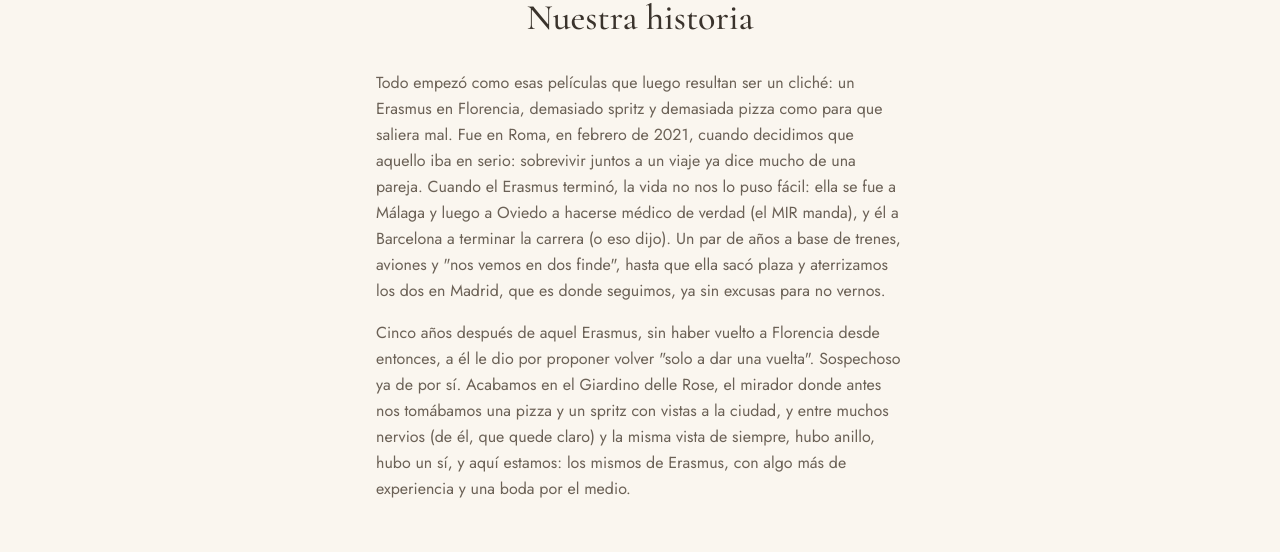
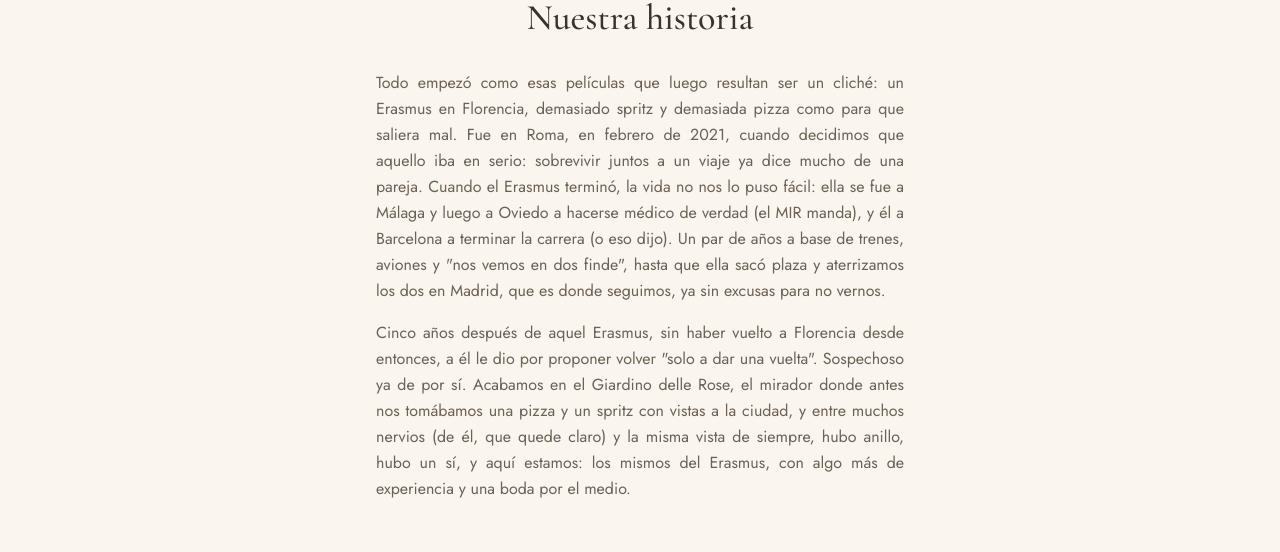
Before and after one commit to JavierBotella98/boda-javier-maria, a Next.js app: page /nuestra-historia in a window 1280 px wide. Shown: the part 139-691 px from the top of the page. Built offline with nearby package versions, Linux system fonts and the light colour scheme; no server answers.

Commit message:
Justify story paragraphs and fix "del Erasmus" wording

```diff
--- a/src/app/nuestra-historia/page.tsx
+++ b/src/app/nuestra-historia/page.tsx
@@ -8,7 +8,7 @@ export default function NuestraHistoriaPage() {
       <PageHeader title={ourStory.title} />
       <FadeIn className="mx-auto max-w-xl space-y-4 px-4 pb-16 sm:px-6">
         {ourStory.paragraphs.map((paragraph, index) => (
-          <p key={index} className="text-ink-soft leading-relaxed">
+          <p key={index} className="text-ink-soft leading-relaxed text-justify">
             {paragraph}
           </p>
         ))}
--- a/src/config/site-content.ts
+++ b/src/config/site-content.ts
@@ -112,7 +112,7 @@ export const ourStory = {
   title: "Nuestra historia",
   paragraphs: [
     'Todo empezó como esas películas que luego resultan ser un cliché: un Erasmus en Florencia, demasiado spritz y demasiada pizza como para que saliera mal. Fue en Roma, en febrero de 2021, cuando decidimos que aquello iba en serio: sobrevivir juntos a un viaje ya dice mucho de una pareja. Cuando el Erasmus terminó, la vida no nos lo puso fácil: ella se fue a Málaga y luego a Oviedo a hacerse médico de verdad (el MIR manda), y él a Barcelona a terminar la carrera (o eso dijo). Un par de años a base de trenes, aviones y "nos vemos en dos finde", hasta que ella sacó plaza y aterrizamos los dos en Madrid, que es donde seguimos, ya sin excusas para no vernos.',
-    'Cinco años después de aquel Erasmus, sin haber vuelto a Florencia desde entonces, a él le dio por proponer volver "solo a dar una vuelta". Sospechoso ya de por sí. Acabamos en el Giardino delle Rose, el mirador donde antes nos tomábamos una pizza y un spritz con vistas a la ciudad, y entre muchos nervios (de él, que quede claro) y la misma vista de siempre, hubo anillo, hubo un sí, y aquí estamos: los mismos de Erasmus, con algo más de experiencia y una boda por el medio.',
+    'Cinco años después de aquel Erasmus, sin haber vuelto a Florencia desde entonces, a él le dio por proponer volver "solo a dar una vuelta". Sospechoso ya de por sí. Acabamos en el Giardino delle Rose, el mirador donde antes nos tomábamos una pizza y un spritz con vistas a la ciudad, y entre muchos nervios (de él, que quede claro) y la misma vista de siempre, hubo anillo, hubo un sí, y aquí estamos: los mismos del Erasmus, con algo más de experiencia y una boda por el medio.',
   ],
 };
 
```
